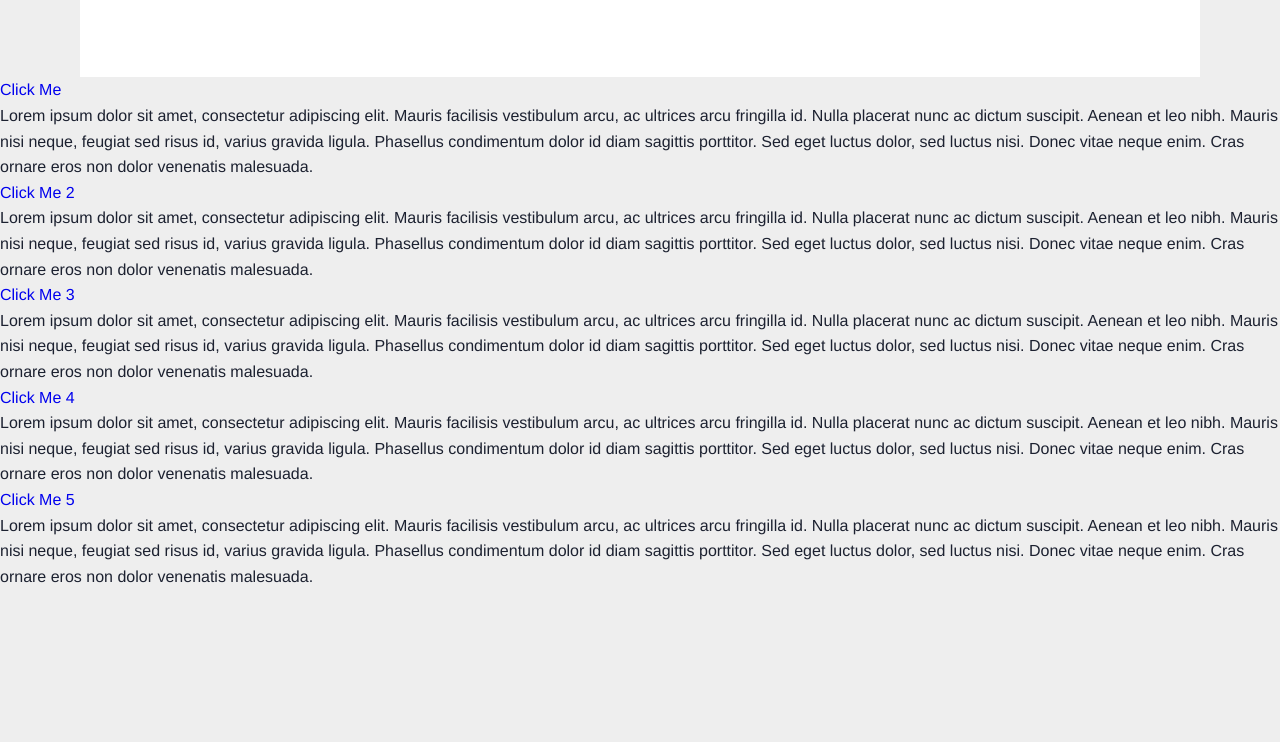
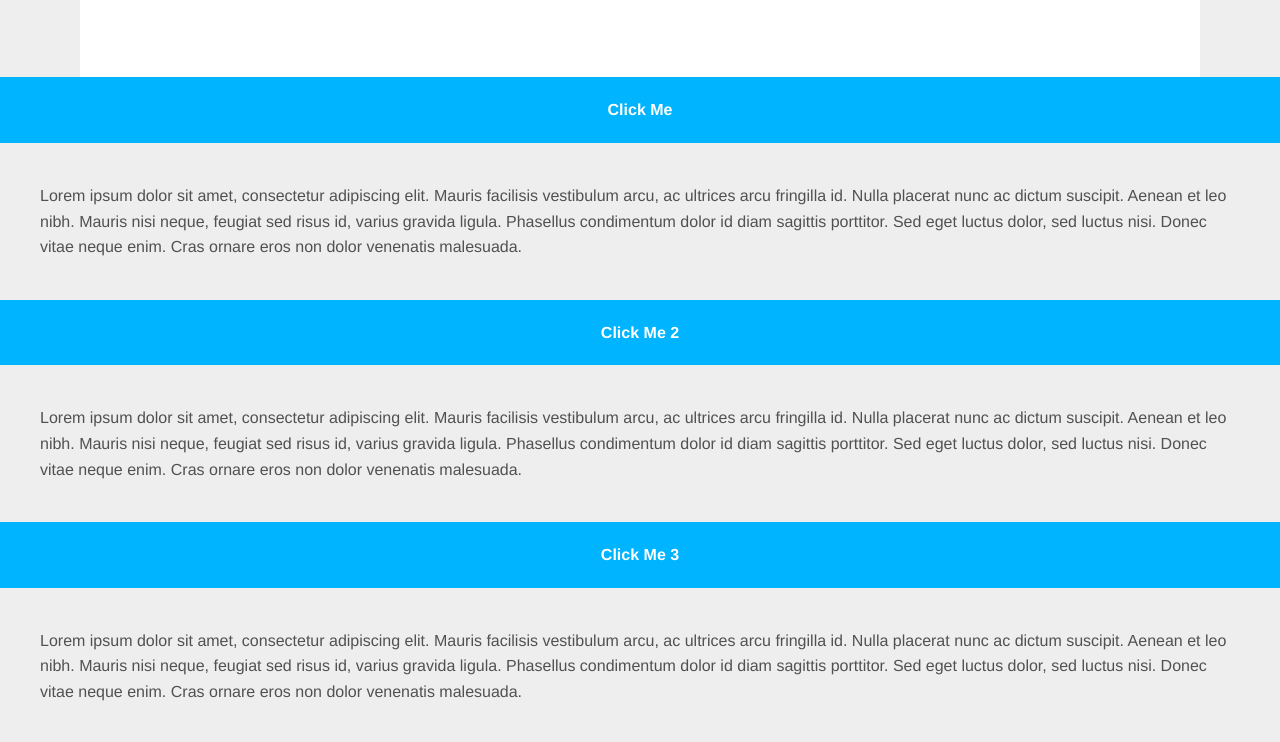
Before and after one commit to filipabramowicz/expanding_footer_tutorial, a plain HTML site: page index.html in a window 1280 px wide. Shown: the part 956-1698 px from the top of the page. Before the commit the page ends 1545 px from the top, so only its background shows below. Drawn offline with Linux system fonts and the light colour scheme.

Commit message:
Transitions added

```diff
--- a/style.css
+++ b/style.css
@@ -29,3 +29,29 @@ header {
     padding: 80px;
     background-color: #fff;
 }
+
+.footer {
+    background-color: #eeeeee;
+    color: #515151;
+    padding: 40px;
+}
+
+.toggle {
+    color: #fff;
+    font-weight: bold;
+    margin: 0 auto;
+    display: block;
+    text-align:center;
+    background-color: #00b4ff;
+    padding: 20px;
+
+    -webkit-transition: background-color 1s eas-out;
+       -moz-transition: background-color 1s eas-out;
+        -ms-transition: background-color 1s eas-out;
+         -o-transition: background-color 1s eas-out;
+            transition: background-color 1s eas-out;
+}
+
+.toggle.is-open {
+    background-color: #515151;
+}
```
